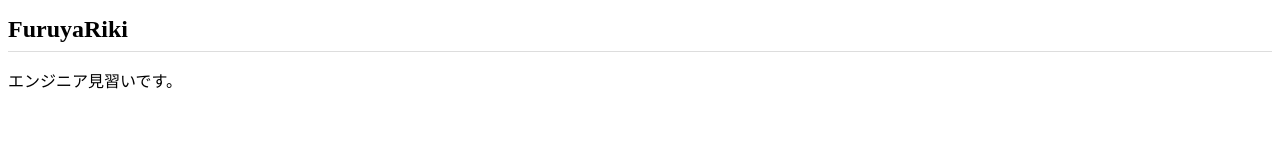
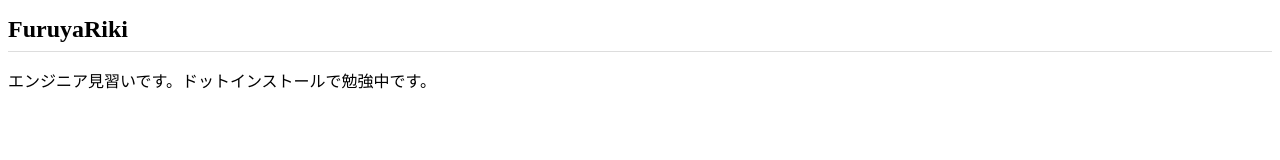
Before and after one commit to RikiFuruya/Riki-Furuya.github.io, a plain HTML site: page index.html in a window 1280 px wide. Drawn offline with Linux system fonts and the light colour scheme.

Commit message:
Add files via upload

```diff
--- a/index.html
+++ b/index.html
@@ -7,6 +7,6 @@
 </head>
 <body>
   <h1>FuruyaRiki</h1>
-  <p>エンジニア見習いです。</p>
+  <p>エンジニア見習いです。ドットインストールで勉強中です。</p>
 </body>
 </html>
```
